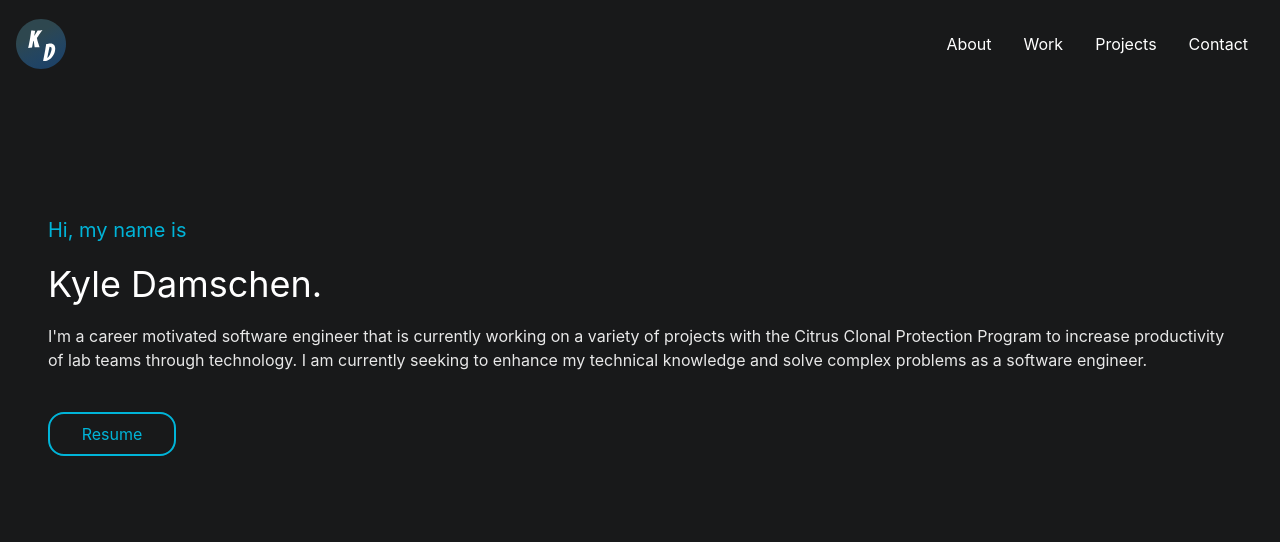
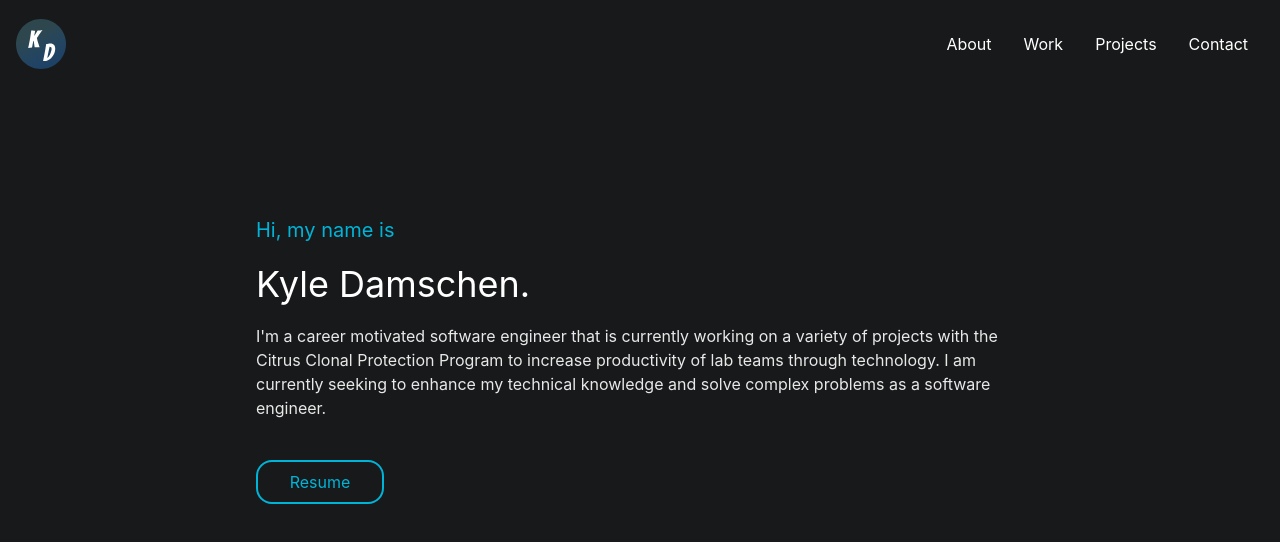
Before and after one commit to kninja99/Portfolio-Website, a Vue app in the folder frontend/: page / in a window 1280 px wide. Shown: the top 542 px of the page. Built offline with nearby package versions, Linux system fonts and the light colour scheme.

Commit message:
landing centered and reactive

```diff
--- a/frontend/src/components/Landing.vue
+++ b/frontend/src/components/Landing.vue
@@ -1,20 +1,22 @@
-<template>
-  <div class="mt-32 mx-12">
+<template class="w-screen">
+  <div class="mt-32 mx-12 cursor-default flex flex-col items-center">
+    <div class="max-w-3xl">
       <p class="text-light-blue text-xl">Hi, my name is</p>
       <h1 class="text-white text-4xl my-5">Kyle Damschen.</h1>
       <!-- <h1>I build things through technology.</h1> -->
       <p class="text-dark-white text-base">
         I'm a career motivated software engineer that is currently working on a
-      variety of projects with the Citrus Clonal Protection Program to increase
-      productivity of lab teams through technology. I am currently seeking to
-      enhance my technical knowledge and solve complex problems as a software
-      engineer.
+        variety of projects with the Citrus Clonal Protection Program to
+        increase productivity of lab teams through technology. I am currently
+        seeking to enhance my technical knowledge and solve complex problems as
+        a software engineer.
       </p>
       <button
         class="text-light-blue border-solid border-2 border-light-blue p-2 rounded-2xl w-32 my-10"
       >
         Resume
       </button>
+    </div>
   </div>
 </template>
 
```
Lines whose indentation alone changed are shown as unchanged.
